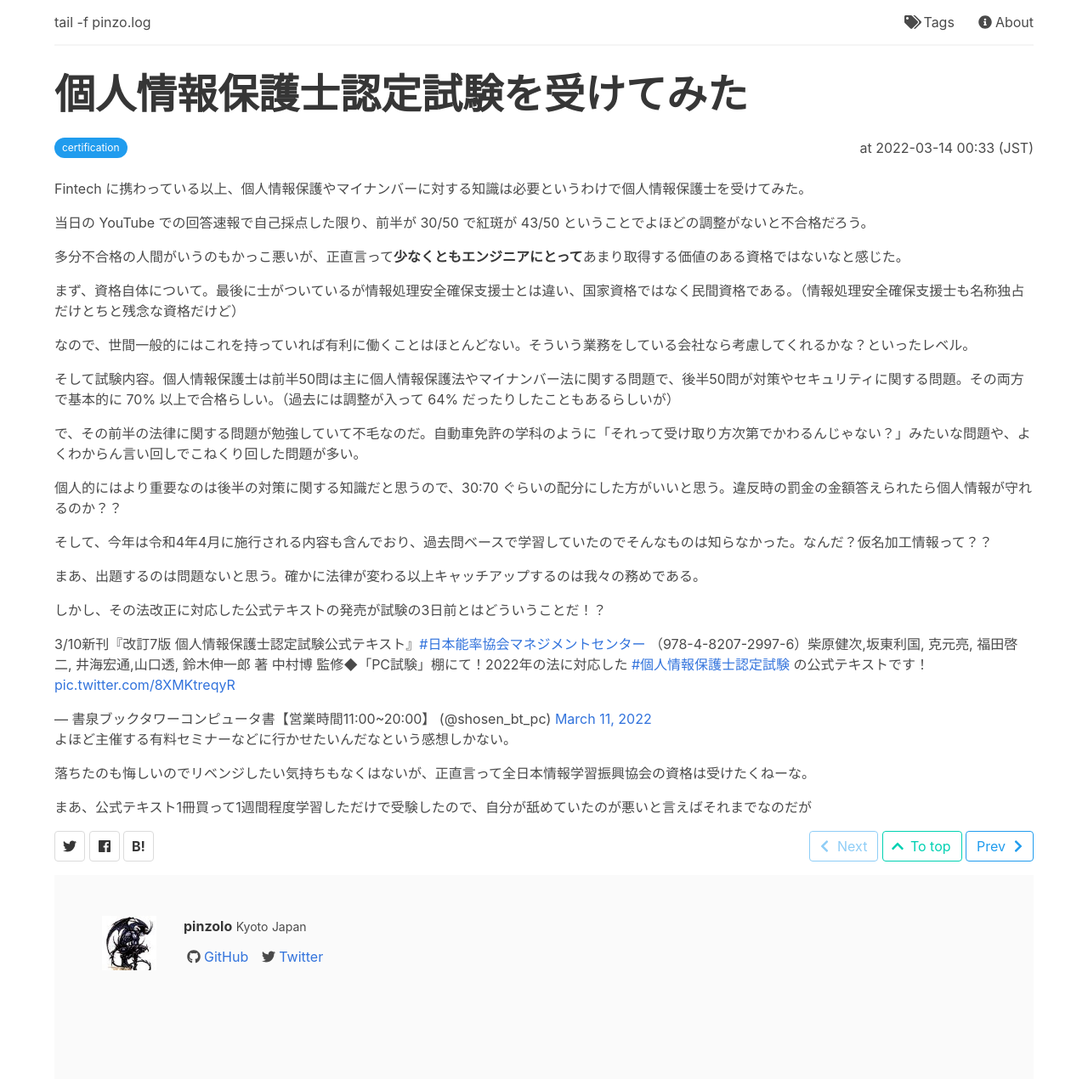
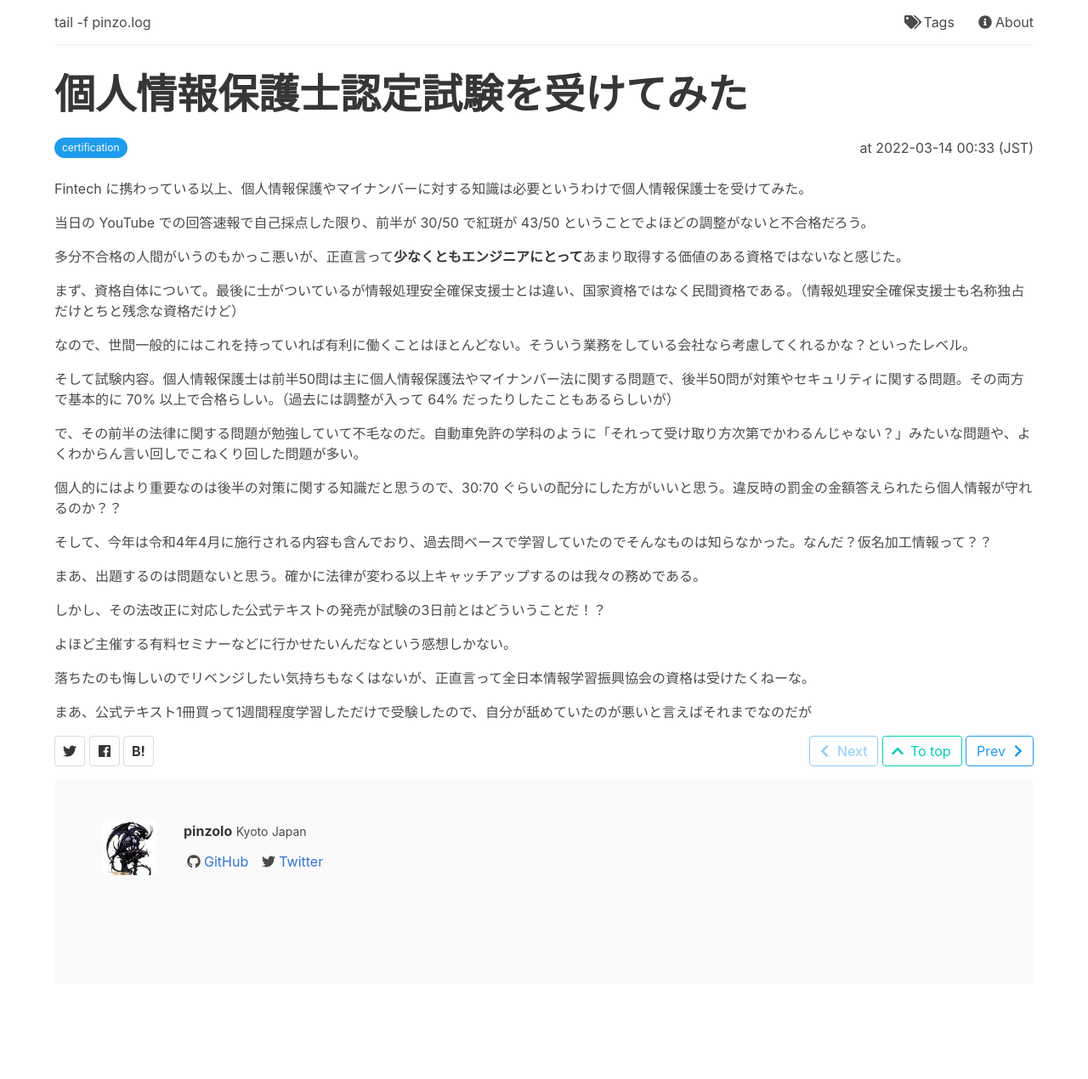
Before and after one commit to pinzolo/pinzolo.github.io, a Jekyll site: the page built from _posts/2022-03-14-personal-information-protection-meister-exam.md, in a window 1280 px wide. Shown: the whole page at 85% size. Built offline with Jekyll 4.4.1, drawn with Linux system fonts in a browser that asks for light colours; nearby versions of some CDN libraries; comment, search, counter and statistics services are not loaded; after the commit the page ends 1158 px from its top, so only the background shows below that.

Commit message:
Renove tweet embed

```diff
--- a/_posts/2022-03-14-personal-information-protection-meister-exam.md
+++ b/_posts/2022-03-14-personal-information-protection-meister-exam.md
@@ -28,8 +28,6 @@ Fintech に携わっている以上、個人情報保護やマイナンバーに
 
 しかし、その法改正に対応した公式テキストの発売が試験の3日前とはどういうことだ！？
 
-<blockquote class="twitter-tweet"><p lang="ja" dir="ltr">3/10新刊『改訂7版 個人情報保護士認定試験公式テキスト』<a href="https://twitter.com/hashtag/%E6%97%A5%E6%9C%AC%E8%83%BD%E7%8E%87%E5%8D%94%E4%BC%9A%E3%83%9E%E3%83%8D%E3%82%B8%E3%83%A1%E3%83%B3%E3%83%88%E3%82%BB%E3%83%B3%E3%82%BF%E3%83%BC?src=hash&amp;ref_src=twsrc%5Etfw">#日本能率協会マネジメントセンター</a> （978-4-8207-2997-6）柴原健次,坂東利国, 克元亮, 福田啓二, 井海宏通,山口透, 鈴木伸一郎 著 中村博 監修◆「PC試験」棚にて！2022年の法に対応した <a href="https://twitter.com/hashtag/%E5%80%8B%E4%BA%BA%E6%83%85%E5%A0%B1%E4%BF%9D%E8%AD%B7%E5%A3%AB%E8%AA%8D%E5%AE%9A%E8%A9%A6%E9%A8%93?src=hash&amp;ref_src=twsrc%5Etfw">#個人情報保護士認定試験</a> の公式テキストです！ <a href="https://t.co/8XMKtreqyR">pic.twitter.com/8XMKtreqyR</a></p>&mdash; 書泉ブックタワーコンピュータ書【営業時間11:00~20:00】 (@shosen_bt_pc) <a href="https://twitter.com/shosen_bt_pc/status/1502226429098233857?ref_src=twsrc%5Etfw">March 11, 2022</a></blockquote> <script async src="https://platform.twitter.com/widgets.js" charset="utf-8"></script>
-
 よほど主催する有料セミナーなどに行かせたいんだなという感想しかない。
 
 落ちたのも悔しいのでリベンジしたい気持ちもなくはないが、正直言って全日本情報学習振興協会の資格は受けたくねーな。
```
